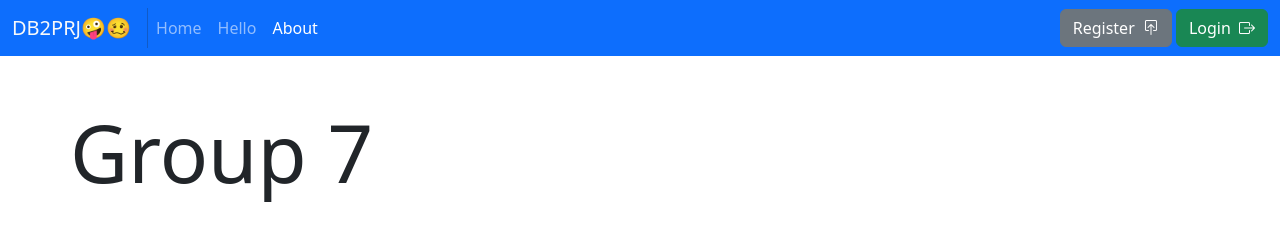
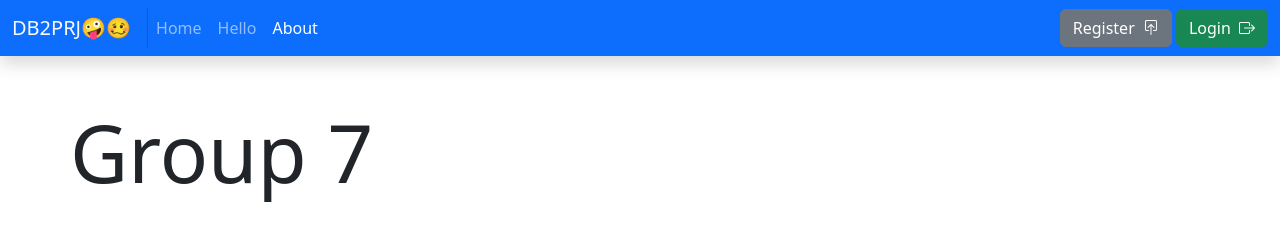
Before and after one commit to toto6038/db2prj, a Flask app: page /about in a window 1280 px wide. Shown: the top 226 px of the page. Run offline with Flask 2, Linux system fonts and the light colour scheme; parts of the project's set-up code (start-up, migrations or seed data) failed here and were passed over.

Commit message:
chore: add shadow for navbar

```diff
--- a/templates/navbar.html
+++ b/templates/navbar.html
@@ -1,5 +1,5 @@
 {% block navbar %}
-<nav class="navbar navbar-dark bg-primary navbar-expand">
+<nav class="navbar navbar-dark bg-primary navbar-expand shadow">
     <div class="container-fluid">
         <a class="navbar-brand text-light">DB2PRJ🤪🥴</a>
         <div class="collapse navbar-collapse" id="navbarNav">
```
